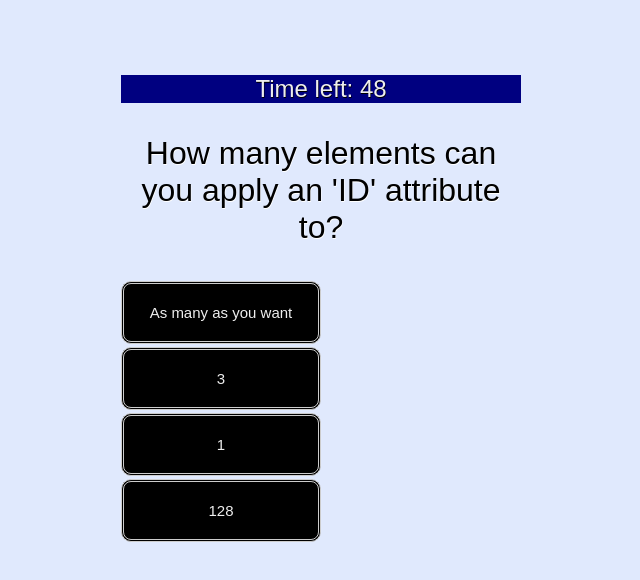
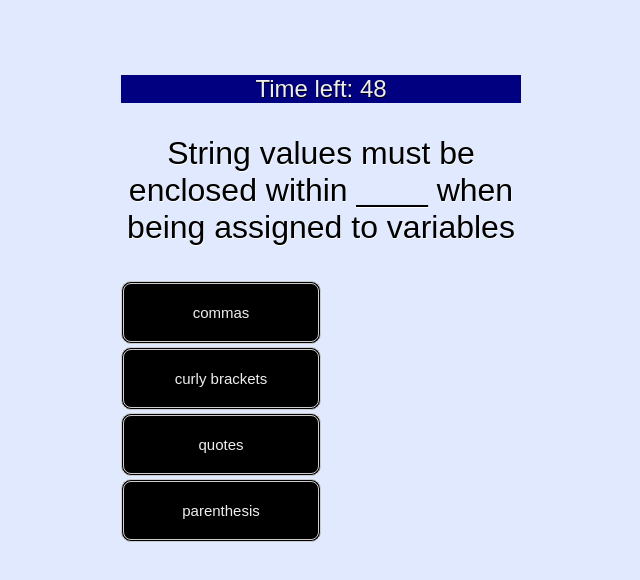
Before and after one commit to ant05man/code-quiz, a plain HTML site: page index.html in a window 1280 px wide. Both pictures are taken after a click on the button "Start Code Quiz". Shown: the whole page, without its empty margins (319-959 px from the left). Drawn offline with Linux system fonts and the light colour scheme.

Commit message:
changed some questions

```diff
--- a/assets/script.js
+++ b/assets/script.js
@@ -21,12 +21,12 @@ var buttonD = document.getElementById("d");
 
 // Quiz question object
 var quizQuestions = [{
-    question: "How many elements can you apply an 'ID' attribute to?",
-    choiceA: "As many as you want",
-    choiceB: "3",
-    choiceC: "1",
-    choiceD: "128",
-    correctAnswer: "c"},
+    question: "String values must be enclosed within ____ when being assigned to variables",
+    choiceA: "commas",
+    choiceB: "curly brackets",
+    choiceC: "quotes",
+    choiceD: "parenthesis",
+    correctAnswer: "b"},
   {
     question: "What does DOM stand for?",
     choiceA: "Document Object Model",
@@ -35,12 +35,12 @@ var quizQuestions = [{
     choiceD: "Desktop Oriented Mode",
     correctAnswer: "a"},
    {
-    question: "What is used primarily to add styling to a web page?",
-    choiceA: "HTML",
-    choiceB: "CSS",
-    choiceC: "Python",
-    choiceD: "React.js",
-    correctAnswer: "b"},
+    question: "A very useful tool used during development and debugging for printing content to the debugger is?",
+    choiceA: "JavaScript",
+    choiceB: "terminal/bash",
+    choiceC: "for loops",
+    choiceD: "console log",
+    correctAnswer: "d"},
     {
     question: "What HTML tags are JavaScript code wrapped in?",
     choiceA: "&lt;div&gt;",
--- a/assets/style.css
+++ b/assets/style.css
@@ -51,6 +51,7 @@
 
      button:hover{
          box-shadow: 4px 3px 6px black;
+         background-color: purple;
      }
 
    #startpage{
@@ -72,7 +73,8 @@
    }
    #submitScore {
       background-color: black(215, 6, 135);
-      color: black;
+      color: white;
+      font-size: 24px;
       font-family:'Segoe UI', Tahoma, Geneva, Verdana, sans-serif
    }
 
--- a/index.html
+++ b/index.html
@@ -10,8 +10,8 @@
     <div class="container">
 
         <div id="startpage">
-            <h2>This quiz will test your knowledge</h2>
-            <h2>of various coding and web design concepts</h2>
+            <h2>Try to answer the following code-related questions within the time limit.</h2>
+            <h2>Keep in mind incorrect answers will penalize your score! Try your best!</h2>
         <button id="startbtn">Start Code Quiz</button>
         <button id="startPageHighscore" onclick="showHighscore()">High Scores</button>
         </div>
```
